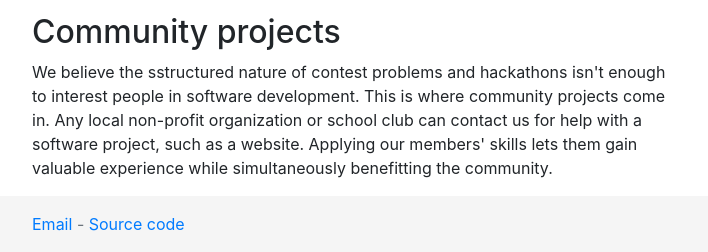
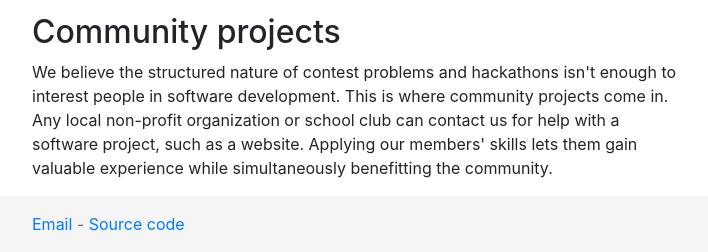
Before and after one commit to Cameron-Heights-Programming-Club/CHCI-Programming-Club-Website, a plain HTML site: page index.html in a window 1280 px wide. Shown: the part 732-984 px from the top of the page, without its empty margins (283-991 px from the left). Drawn offline with nearby package versions, Linux system fonts and the light colour scheme.

Commit message:
Update index.html

```diff
--- a/index.html
+++ b/index.html
@@ -42,7 +42,7 @@
         <h2>CamHacks</h2>
         <p>Every year, we run a twelve-hour hackathon at the school as an event to help involve members of the community in software development. Groups are permitted to have up to four members and have nine hours to build a project that is judged at the end of the day. The winning team receives a prize, and everyone receives free food.</p>
         <h2>Community projects</h2>
-        <p>We believe the sstructured nature of contest problems and hackathons isn't enough to interest people in software development. This is where community projects come in. Any local non-profit organization or school club can contact us for help with a software project, such as a website. Applying our members' skills lets them gain valuable experience while simultaneously benefitting the community.</p>
+        <p>We believe the structured nature of contest problems and hackathons isn't enough to interest people in software development. This is where community projects come in. Any local non-profit organization or school club can contact us for help with a software project, such as a website. Applying our members' skills lets them gain valuable experience while simultaneously benefitting the community.</p>
       </div>
     </main>
     <footer class="footer mt-auto py-3">
```
